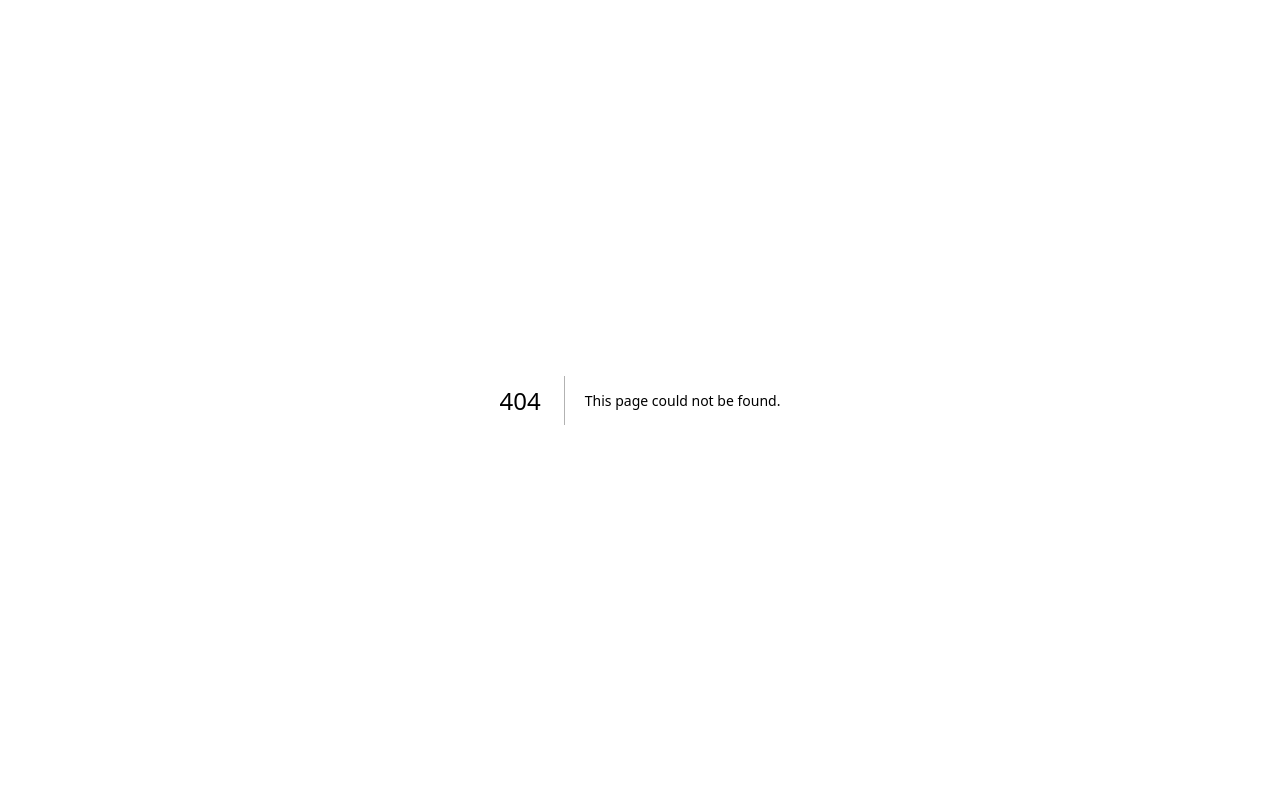
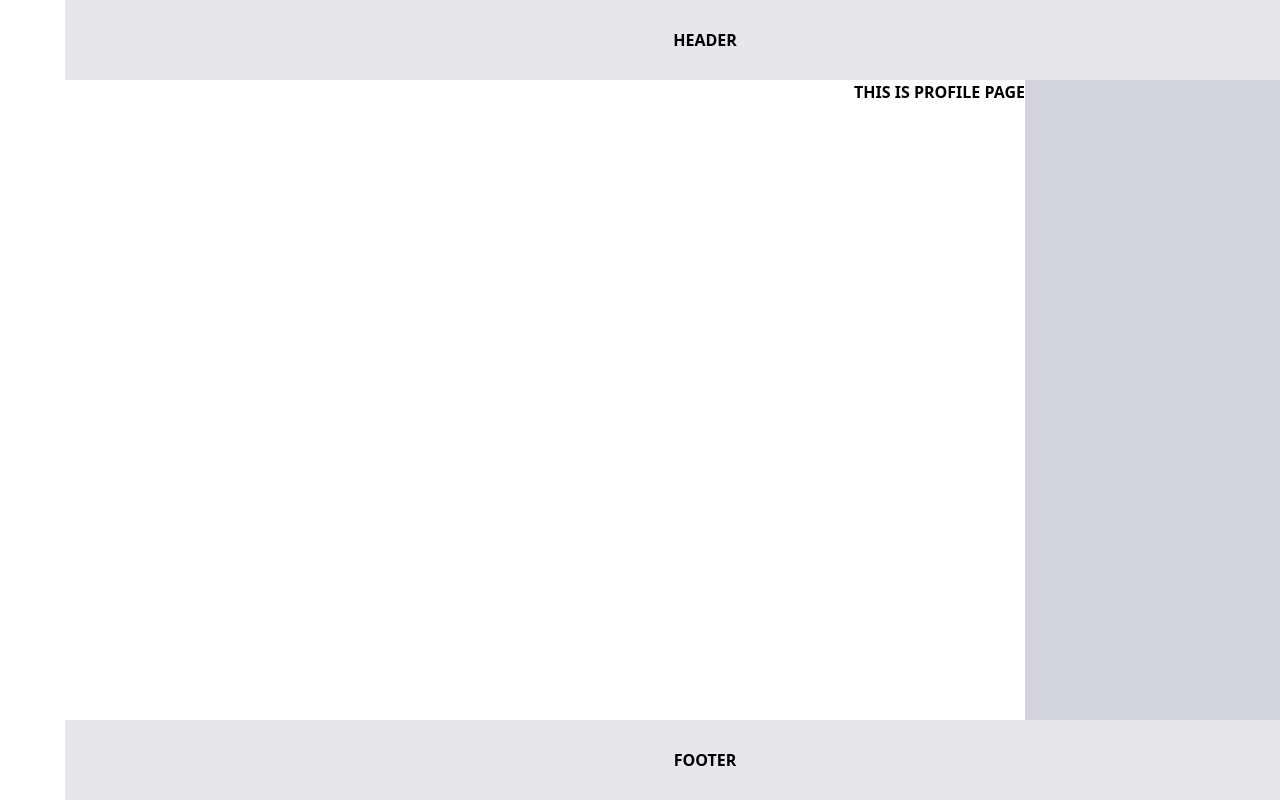
Before and after one commit to RasoulMadani/react-and-next-js-for-large-scale-projects, a Next.js app: page /student/profile in a window 1280 px wide. Before the commit this address had no page. Built offline with nearby package versions, Linux system fonts and the light colour scheme.

Commit message:
درست کردن لایه های زیرین نستد لایوت برای صفحه استیودنت

```diff
--- a/src/app/layout.tsx
+++ b/src/app/layout.tsx
@@ -7,8 +7,18 @@ export default function RootLayout({
   children: React.ReactNode
 }) {
   return (
-    <html lang="en">
-      <body>{children}</body>
+    <html lang="fa" dir='rtl'>
+      <body className="flex flex-col min-h-screen font-bold uppercase">
+        <header className='bg-gray-200 flex items-center justify-center  h-20'>
+          header
+        </header>
+        <div className="flex-1 flex">
+          {children}
+        </div>
+        <footer className="bg-gray-200 flex items-center justify-center  h-20">
+          footer
+        </footer>
+        </body>
     </html>
   )
 }
--- a/src/app/page.tsx
+++ b/src/app/page.tsx
@@ -1,5 +1,3 @@
-import Image from 'next/image'
-
 export default function Home() {
   return (
     <div>react </div>
--- /dev/null
+++ b/src/app/student/layout.tsx
@@ -0,0 +1,10 @@
+import { ReactNode } from "react";
+
+export default function StudentLayout({ children }: { children: ReactNode }) {
+  return (
+    <>
+      <aside className="bg-gray-300 w-80 flex justify-center items-center"></aside>
+      <main>{children}</main>
+    </>
+  );
+}
--- /dev/null
+++ b/src/app/student/profile/page.tsx
@@ -0,0 +1,5 @@
+export default async function Profile() {
+    return (
+        <h1>this is profile page</h1>
+    )
+}
```
